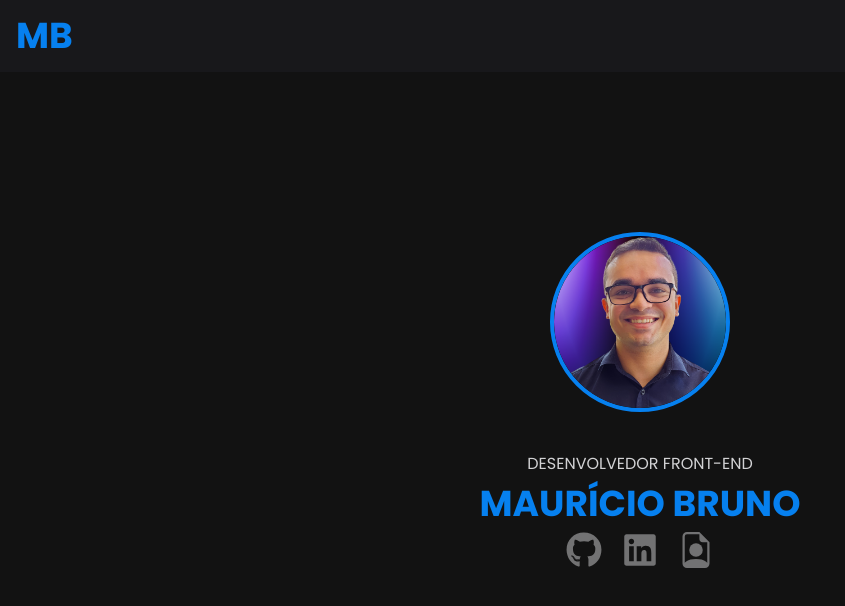
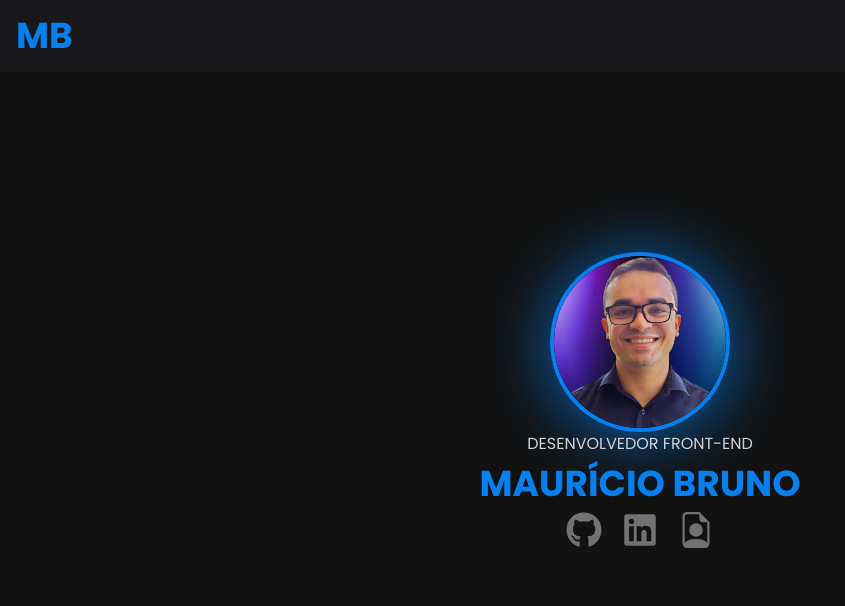
Before and after one commit to MBrunoS/portfolio, a Next.js app: page / in a window 1280 px wide. Shown: the top 606 px of the page, without its empty margins (0-845 px from the left). Built offline with nearby package versions, Linux system fonts and the light colour scheme.

Commit message:
feat: modify profile pic

```diff
--- /dev/null
+++ b/src/components/ProfilePic/index.tsx
@@ -0,0 +1,16 @@
+import Image from "next/image";
+import React from "react";
+import profileImg from "../../../public/profile-pic.png";
+
+import styles from "./styles.module.css";
+
+export const ProfilePic: React.FC = () => {
+  return (
+    <Image
+      src={profileImg}
+      alt="Maurício Bruno"
+      placeholder="blur"
+      className={`${styles.profilePic} max-w-[180px] border-4 border-primary-color rounded-full`}
+    />
+  );
+};
--- /dev/null
+++ b/src/components/ProfilePic/styles.module.css
@@ -0,0 +1,10 @@
+.profilePic {
+  box-shadow: 0px 4px 120px 10px rgb(var(--color-primary) / 0.7);
+  animation: glow 8s infinite ease-in-out;
+}
+
+@keyframes glow {
+  50% {
+    box-shadow: 0px 4px 40px 0px rgb(var(--color-primary) / 0.7);
+  }
+}
--- a/src/pages/index.tsx
+++ b/src/pages/index.tsx
@@ -1,8 +1,7 @@
 import Head from "next/head";
-import Image from "next/image";
 import { Navbar } from "../components/Navbar";
 import { SocialLinks } from "../components/SocialLinks";
-import profileImg from "../../public/profile-pic.png";
+import { ProfilePic } from "../components/ProfilePic";
 
 export default function Home() {
   return (
@@ -19,12 +18,7 @@ export default function Home() {
       <Navbar />
 
       <section className="flex flex-col items-center justify-center pt-20 h-[90vh]">
-        <Image
-          src={profileImg}
-          alt="Maurício Bruno"
-          placeholder="blur"
-          className="max-w-[180px] mb-10 border-4 border-primary-color rounded-full"
-        />
+        <ProfilePic />
         <p className="text-secondary-color uppercase">
           Desenvolvedor Front-end
         </p>
```
